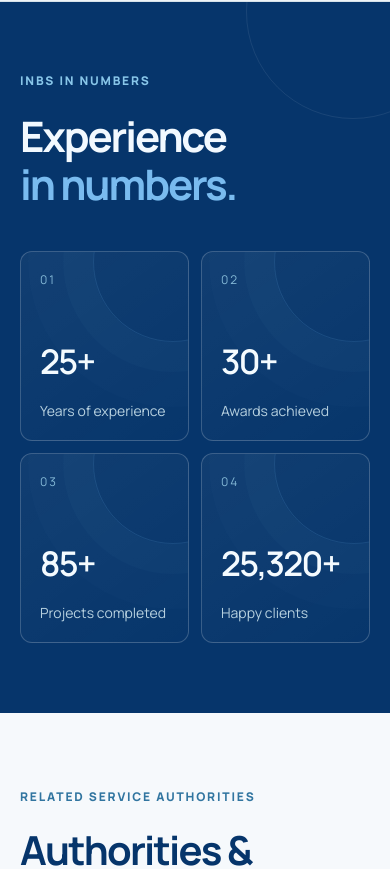
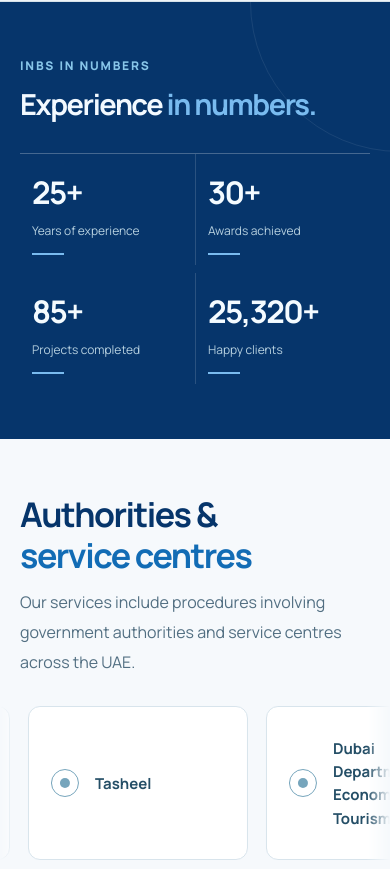
Before and after one commit to Bashar-alJabi/inbs-website, a Next.js app: page /en in a window 390 px wide. Shown: the part 3835-4704 px from the top of the page. Built offline with nearby package versions, Linux system fonts and the light colour scheme; no server answers.

Commit message:
refine(home): compact metrics, RTL ticker, dark mode and hero arrow hover

```diff
--- a/src/components/home/home-achievements.tsx
+++ b/src/components/home/home-achievements.tsx
@@ -14,6 +14,6 @@
  const ref=useRef<HTMLElement>(null),visible=useInView(ref,{once:true,amount:.2}),reduced=useReducedMotion();
  return <section ref={ref} className="inbs-achievements" aria-labelledby="inbs-achievements-title"><div className="site-shell inbs-achievements-inner">
  <Reveal className="inbs-achievements-heading"><span className="inbs-achievements-eyebrow">{locale==='ar'?'إنجازاتنا بالأرقام':'INBS IN NUMBERS'}</span><h2 id="inbs-achievements-title"><span>{locale==='ar'?'خبرة تمتد':'Experience'}</span><span>{locale==='ar'?'عبر السنوات.':'in numbers.'}</span></h2></Reveal>
- <div className="inbs-achievements-grid">{facts.map((fact,i)=><motion.div key={fact.en} className="inbs-achievement" initial={reduced?false:{opacity:0,y:45,scale:.96}} whileInView={{opacity:1,y:0,scale:1}} viewport={{once:true,amount:.18}} transition={{duration:.75,delay:i*.13,ease:[.22,1,.36,1]}}><span className="inbs-achievement-index">0{i+1}</span><strong dir="ltr"><Count value={fact.value} active={visible} reduced={reduced}/></strong><span className="inbs-achievement-caption">{fact[locale]}</span><span className="inbs-achievement-decoration" aria-hidden="true"/></motion.div>)}</div>
+ <div className="inbs-achievements-grid">{facts.map((fact,i)=><motion.div key={fact.en} className="inbs-achievement" initial={reduced?false:{opacity:0,y:45,scale:.96}} whileInView={{opacity:1,y:0,scale:1}} viewport={{once:true,amount:.18}} transition={{duration:.75,delay:i*.13,ease:[.22,1,.36,1]}}><strong dir="ltr"><Count value={fact.value} active={visible} reduced={reduced}/></strong><span className="inbs-achievement-caption">{fact[locale]}</span><span className="inbs-achievement-line" aria-hidden="true"/></motion.div>)}</div>
  </div></section>;
 }
--- a/src/components/home/home-institutions.tsx
+++ b/src/components/home/home-institutions.tsx
@@ -6,7 +6,7 @@
 export function HomeInstitutions({locale}:{locale:Locale}){
  const reduced=useReducedMotion();
  return <section className="inbs-institutions" aria-labelledby="inbs-institutions-heading"><div className="site-shell">
-  <Reveal className="inbs-institutions-heading"><span className="inbs-institutions-kicker">{locale==='ar'?'جهات مرتبطة بخدماتنا':'RELATED SERVICE AUTHORITIES'}</span><h2 id="inbs-institutions-heading"><span>{locale==='ar'?'جهات ومراكز خدمات':'Authorities &'}</span><span>{locale==='ar'?'نتعامل معها':'service centres'}</span></h2><p>{locale==='ar'?'تشمل خدماتنا إنجاز معاملات لدى جهات حكومية ومراكز خدمات مختلفة في دولة الإمارات.':'Our services include procedures involving government authorities and service centres across the UAE.'}</p></Reveal>
+  <Reveal className="inbs-institutions-heading"><h2 id="inbs-institutions-heading"><span>{locale==='ar'?'جهات ومراكز خدمات':'Authorities &'}</span><span>{locale==='ar'?'نتعامل معها':'service centres'}</span></h2><p>{locale==='ar'?'تشمل خدماتنا إنجاز معاملات لدى جهات حكومية ومراكز خدمات مختلفة في دولة الإمارات.':'Our services include procedures involving government authorities and service centres across the UAE.'}</p></Reveal>
  </div>
  <div className="inbs-institutions-window" aria-label={locale==='ar'?'الجهات ومراكز الخدمات':'Authorities and service centres'}>
   <div className={'inbs-institutions-track'+(reduced?' is-static':'')} dir="ltr">
--- a/src/styles/home.css
+++ b/src/styles/home.css
@@ -198,3 +198,41 @@
 /* Preserve the marquee's full first frame in RTL. */
 [dir=rtl] .inbs-institutions-track{animation-name:inbs-institutions-marquee-rtl}
 @media(prefers-reduced-motion:reduce){[dir=rtl] .inbs-institutions-track{animation:none}}
+
+/* Compact, editorial figures instead of oversized metric cards */
+.inbs-achievements-inner{padding-block:clamp(55px,6vw,82px)}
+.inbs-achievements-heading{display:flex;align-items:baseline;gap:28px;justify-content:space-between;margin-bottom:32px}
+.inbs-achievements-heading h2{margin:0;font-size:clamp(29px,3.2vw,45px)}
+.inbs-achievements-heading h2>span{display:inline}
+.inbs-achievements-heading h2>span+span:before{content:" "}
+.inbs-achievements-grid{grid-template-columns:repeat(4,minmax(0,1fr));gap:0;border-top:1px solid #ffffff40}
+.inbs-achievement,.inbs-achievement:hover{min-height:0;border:0;border-radius:0;border-inline-start:1px solid #ffffff25;background:transparent;transform:none;box-shadow:none;padding:27px clamp(12px,2vw,28px) 12px;gap:13px}
+.inbs-achievement:first-child{border-inline-start:0}
+.inbs-achievement strong{margin:0;font-size:clamp(33px,3.75vw,58px);font-weight:700}
+.inbs-achievement-caption{font-size:clamp(12px,1.1vw,16px)}
+.inbs-achievement-line{display:block;height:2px;width:32px;background:var(--brand-light);transition:width .4s}
+.inbs-achievement:hover .inbs-achievement-line{width:70px}
+.inbs-achievements:before{width:300px;height:300px;right:-160px;top:-150px}
+@media(max-width:900px){.inbs-achievements-grid{grid-template-columns:repeat(2,minmax(0,1fr));row-gap:25px}.inbs-achievement:nth-child(3){border-inline-start:0}}
+@media(max-width:600px){.inbs-achievements-heading{display:block}.inbs-achievements-heading h2{margin-top:13px}.inbs-achievements-grid{row-gap:8px}.inbs-achievement{padding:22px 12px 10px}.inbs-achievement strong{font-size:clamp(30px,8vw,45px)}}
+/* Smaller institutional section, immediate visible first tile in both locales */
+.inbs-institutions{padding-block:clamp(55px,6vw,85px) clamp(95px,9vw,120px)}
+.inbs-institutions-heading h2{font-size:clamp(34px,3.9vw,55px);margin:0 0 13px}
+.inbs-institutions-heading p{margin-bottom:29px}
+.inbs-institutions-name{min-height:100px;padding:18px 22px}
+.inbs-institutions-window{direction:ltr}
+[dir=rtl] .inbs-institutions-track{animation-name:inbs-institutions-marquee;animation-direction:normal}
+[dir=rtl] .inbs-institutions-window{direction:ltr}
+@media(prefers-reduced-motion:reduce){[dir=rtl] .inbs-institutions-track{animation:none}}
+/* Quiet, neutral dark surfaces with brand-blue accents and consistent contrast */
+html[data-theme=dark]{--inbs-about-surface:#101b29;--inbs-about-ink:#f0f5f9;--inbs-about-muted:#b7c7d5;--inbs-about-divider:#344558;--inbs-about-card:#1b2939}
+html[data-theme=dark] .homepage{background:#101b29}
+html[data-theme=dark] .proof-strip{background:#182738;border-color:#354658}
+html[data-theme=dark] .inbs-about-preview{background:#101b29;--inbs-about-surface:#101b29;--inbs-about-card:#1b2939}
+html[data-theme=dark] .inbs-services{background:#172535;color:#e9f0f6;border-color:#354658}
+html[data-theme=dark] .inbs-services-display{background:#132638}
+html[data-theme=dark] .inbs-services-option{color:#c3d0dd;border-color:#3b4b5b}
+html[data-theme=dark] .inbs-services-option.is-active,html[data-theme=dark] .inbs-services-option:hover{background:#24374b;color:#f5f9fc}
+html[data-theme=dark] .inbs-achievements{background:#0d1c2b}
+html[data-theme=dark] .inbs-institutions{background:#142333;color:#e9f0f6}
+html[data-theme=dark] .inbs-institutions-name{background:#1c2f42;border-color:#3c5165;color:#eff5fa}
--- a/src/styles/site-layout.css
+++ b/src/styles/site-layout.css
@@ -170,3 +170,14 @@
 .inbs-hero-service-strip a{transition:color .25s,background .25s,transform .25s,border-color .25s}
 .inbs-hero-service-strip a:hover,.inbs-hero-service-strip a:focus-visible{color:#fff;background:var(--brand-blue);transform:translateY(-3px);border-color:var(--brand-light)}
 .inbs-footer{position:relative;z-index:2;background:radial-gradient(ellipse 75% 75% at 5% 5%,#126cb555 0%,transparent 65%),linear-gradient(135deg,var(--brand-blue) 0%,var(--brand-deep) 54%,#042448 100%)}
+
+/* Hero service hover: arrow rotates only, with no fill or movement of the link */
+.inbs-hero-service-strip a{background:transparent;transform:none;transition:none}
+.inbs-hero-service-strip a:hover,.inbs-hero-service-strip a:focus-visible{background:transparent;color:inherit;transform:none;border-color:currentColor}
+.inbs-hero-service-strip a svg{transition:transform .3s cubic-bezier(.22,1,.36,1)}
+.inbs-hero-service-strip a:hover svg,.inbs-hero-service-strip a:focus-visible svg{transform:rotate(45deg)}
+html[data-theme=dark]{--inbs-paper:#101b29;--inbs-ink:#edf3f8;--inbs-panel:#182738;--inbs-muted:#b5c5d3}
+html[data-theme=dark] .inbs-header.is-solid{background:#182738;box-shadow:0 6px 24px #00000025}
+html[data-theme=dark] .inbs-drawer{background:#182738;color:#edf3f8}
+html[data-theme=dark] .inbs-drawer nav a.active{background:#29445c;color:#e8f5ff}
+@media(prefers-reduced-motion:reduce){.inbs-hero-service-strip a svg{transition:none}}
```
